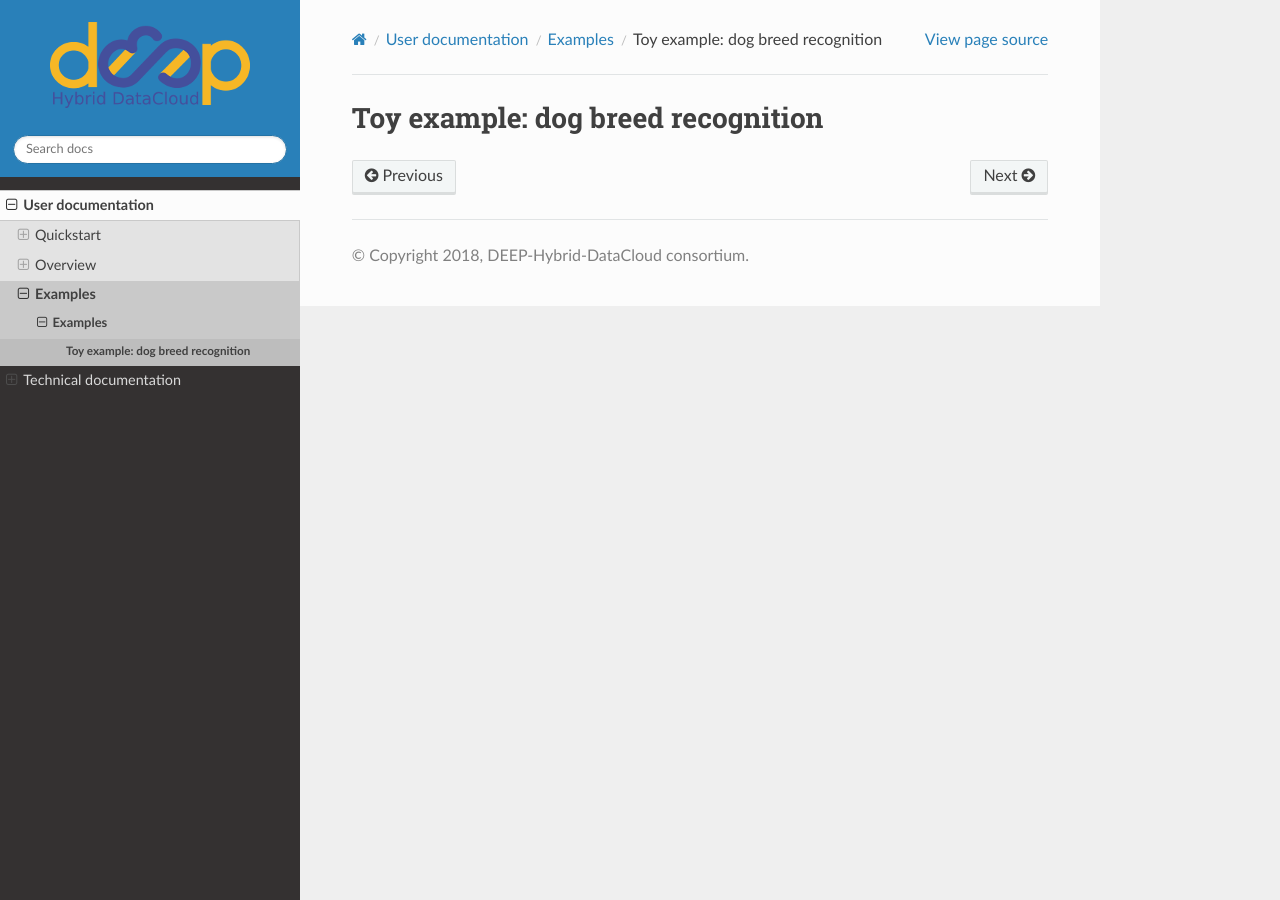
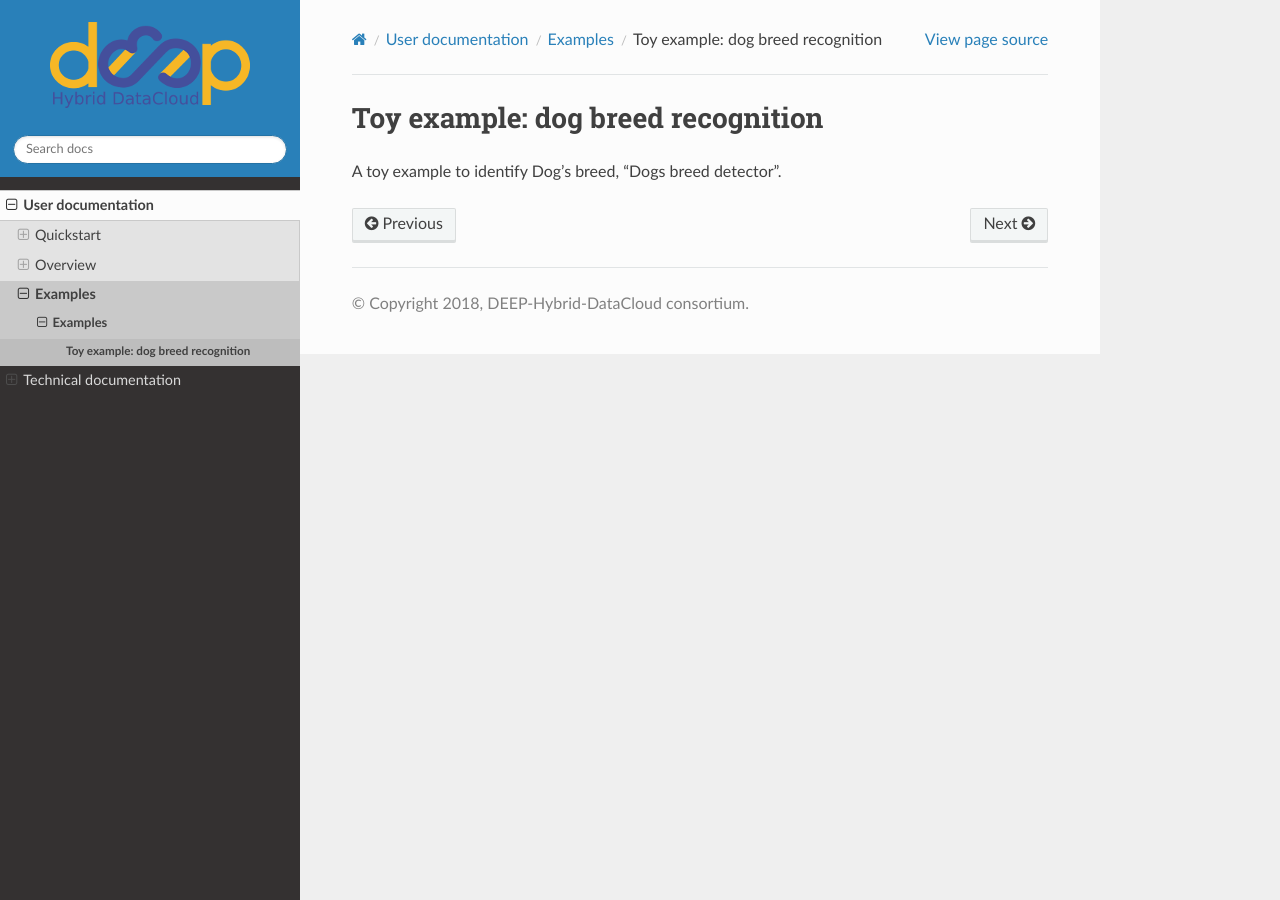
Before and after one commit to deephdc/deep-docs, a Sphinx documentation site: the page built from source/user/examples/toy_model-dog_breeds.rst, in a window 1280 px wide. Built offline with Sphinx 7.4.7 and the Read the Docs theme 2.0.0, drawn with Linux system fonts in a browser that asks for light colours.

Commit message:
Update toy_model-dog_breeds.rst

```diff
--- a/source/user/examples/toy_model-dog_breeds.rst
+++ b/source/user/examples/toy_model-dog_breeds.rst
@@ -1,2 +1,3 @@
 Toy example: dog breed recognition
 ==================================
+A toy example to identify Dog's breed, "Dogs breed detector".
```
